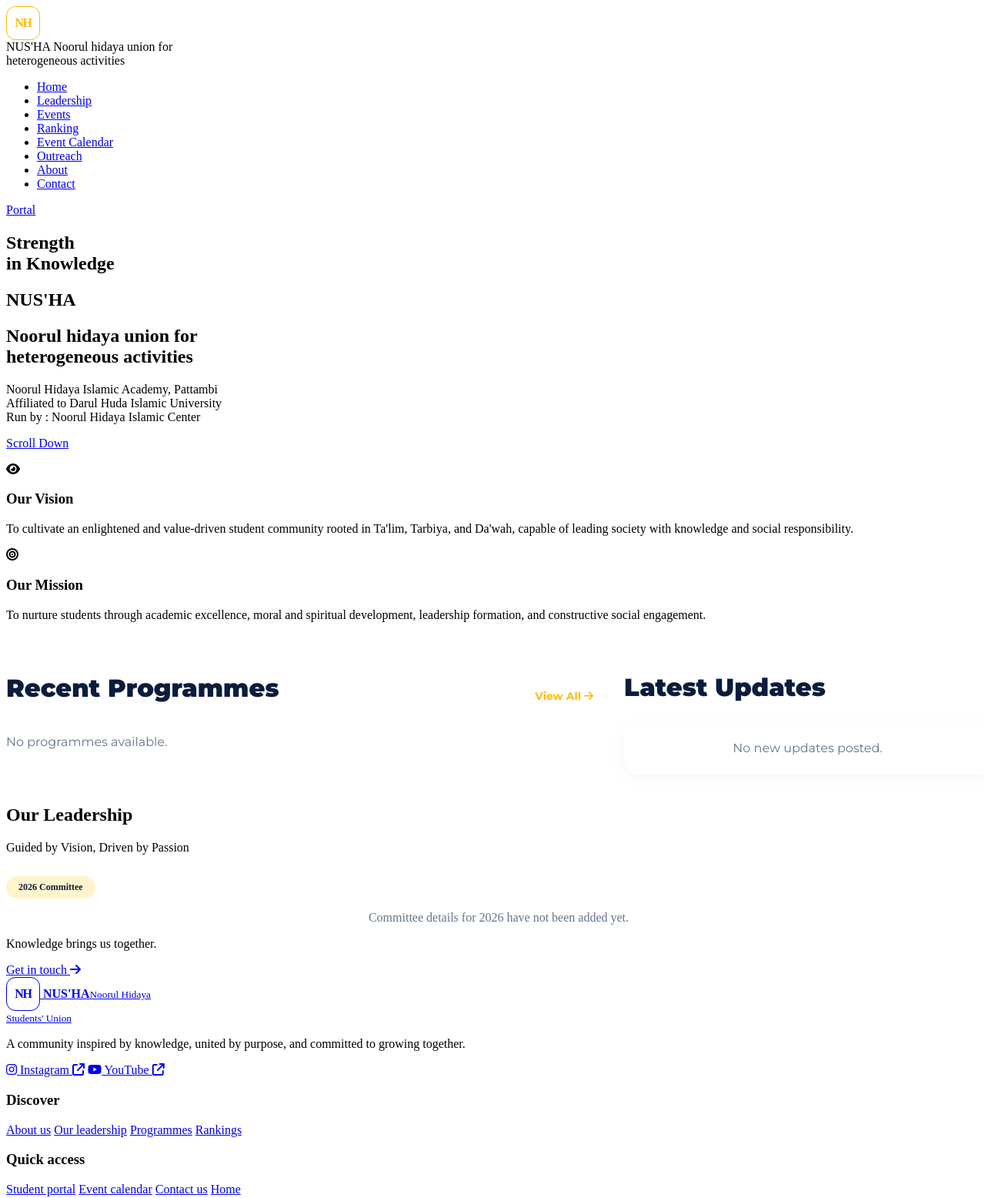
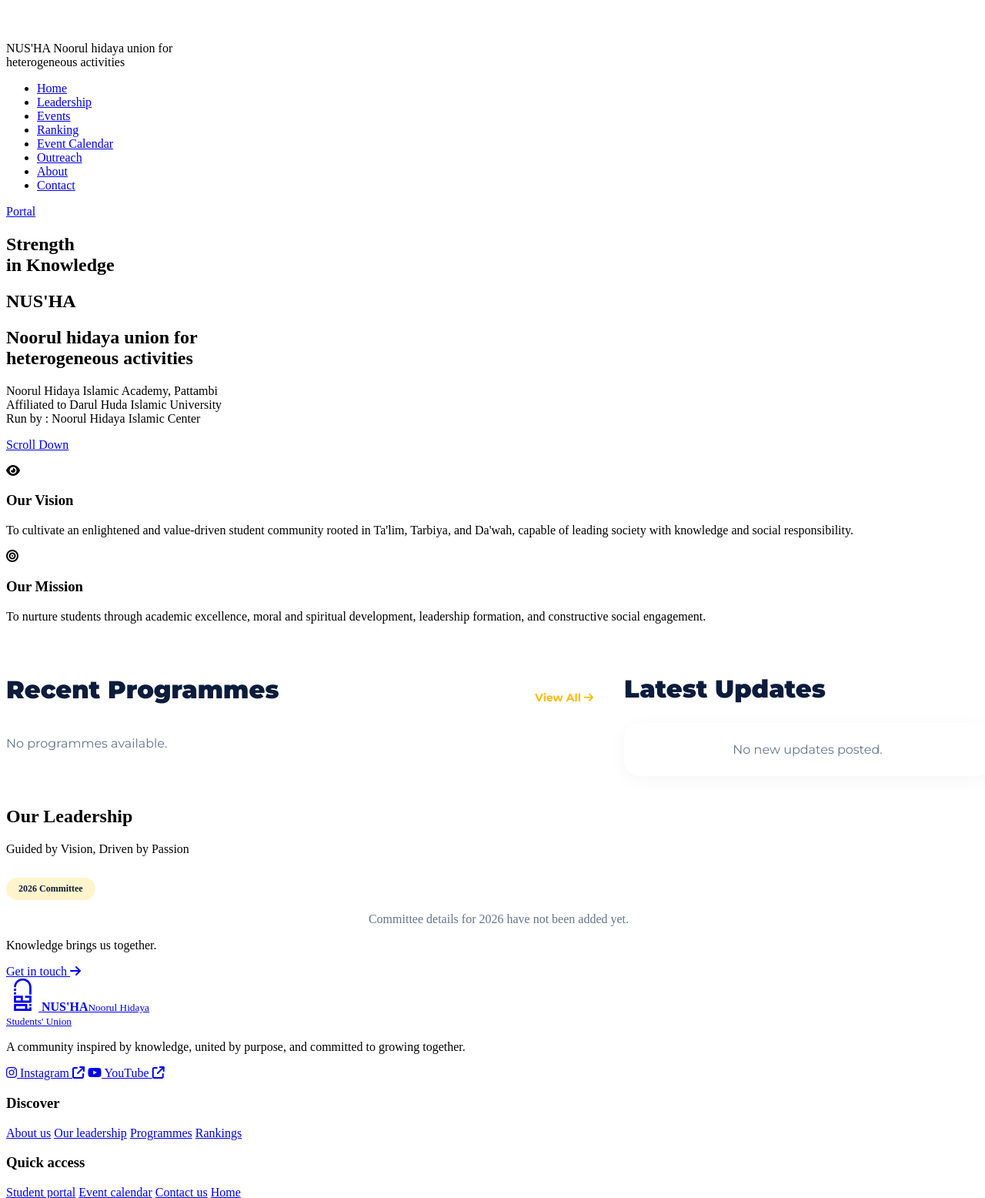
Before and after one commit to nushanhia-tech/nushawebsite, a PHP site: page /legacy/index.php in a window 1280 px wide. Shown: the top 1556 px of the page at 77% size. Run offline with PHP 8.4, Linux system fonts and the light colour scheme.

Commit message:
Use the supplied NUS’HA emblem across public pages and portals

```diff
--- a/app/style.css
+++ b/app/style.css
@@ -71,6 +71,10 @@ p {
   background: #182f55;
   color: #fff;
 }
+.mark .nusha-mark {
+  width: 25px;
+  height: 31px;
+}
 .rail-links {
   width: 100%;
   display: grid;
@@ -129,8 +133,6 @@ p {
   width: 30px;
   height: 30px;
   flex-basis: 30px;
-  border-radius: 8px;
-  font-size: 12px;
 }
 .brand-caption {
   font-size: 12px;
--- a/legacy/about.php
+++ b/legacy/about.php
@@ -185,7 +185,7 @@ if ($settings_q && $settings_q->num_rows > 0) {
     <!-- നാവിഗേഷൻ ബാർ -->
     <header id="main-header" class="scrolled fade-in">
         <a href="index.php" class="logo">
-            <span class="nusha-mark" aria-hidden="true">NH</span>
+            <span class="nusha-mark" aria-hidden="true"></span>
             <div class="logo-text">
                 <span class="logo-title">NUS'HA</span>
                 <span class="logo-sub">Noorul hidaya union for<br>heterogeneous activities</span>
--- a/legacy/calendar.php
+++ b/legacy/calendar.php
@@ -276,7 +276,7 @@ $report_events_json = json_encode($all_events, JSON_HEX_TAG | JSON_HEX_APOS | JS
     <!-- Header -->
     <header id="main-header" class="scrolled fade-in">
         <div class="logo">
-            <span class="nusha-mark" aria-hidden="true">NH</span>
+            <span class="nusha-mark" aria-hidden="true"></span>
             <div class="logo-text">
                 <span class="logo-title">NUS'HA</span>
                 <span class="logo-sub">Noorul hidaya union for<br>heterogeneous activities</span>
--- a/legacy/contact.php
+++ b/legacy/contact.php
@@ -200,7 +200,7 @@ if ($settings_q && $settings_q->num_rows > 0) {
     <!-- നാവിഗേഷൻ ബാർ -->
     <header id="main-header" class="scrolled fade-in">
         <a href="index.php" class="logo">
-            <span class="nusha-mark" aria-hidden="true">NH</span>
+            <span class="nusha-mark" aria-hidden="true"></span>
             <div class="logo-text">
                 <span class="logo-title">NUS'HA</span>
                 <span class="logo-sub">Noorul hidaya union for<br>heterogeneous activities</span>
--- a/legacy/events.php
+++ b/legacy/events.php
@@ -197,7 +197,7 @@ if ($settings_q && $settings_q->num_rows > 0) {
     <!-- നാവിഗേഷൻ ബാർ -->
     <header id="main-header" class="scrolled fade-in">
         <a href="index.php" class="logo">
-            <span class="nusha-mark" aria-hidden="true">NH</span>
+            <span class="nusha-mark" aria-hidden="true"></span>
             <div class="logo-text">
                 <span class="logo-title">NUS'HA</span>
                 <span class="logo-sub">Noorul hidaya union for<br>heterogeneous activities</span>
--- a/legacy/footer.php
+++ b/legacy/footer.php
@@ -7,7 +7,7 @@
         <div class="nf-grid">
             <div class="nf-brand-col">
                 <a href="index.php" class="nf-brand" aria-label="NUS'HA home">
-                    <span class="nusha-mark" aria-hidden="true">NH</span>
+                    <span class="nusha-mark" aria-hidden="true"></span>
                     <span><strong>NUS'HA</strong><small>Noorul Hidaya<br>Students' Union</small></span>
                 </a>
                 <p class="nf-description">A community inspired by knowledge, united by purpose, and committed to growing together.</p>
--- a/legacy/index.php
+++ b/legacy/index.php
@@ -305,7 +305,7 @@ try {
     <header id="main-header" class="fade-in">
         <!-- Logo -->
         <div class="logo">
-            <span class="nusha-mark" aria-hidden="true">NH</span>
+            <span class="nusha-mark" aria-hidden="true"></span>
             <div class="logo-text">
                 <span class="logo-title">NUS'HA</span>
                 <span class="logo-sub">Noorul hidaya union for<br>heterogeneous activities</span>
--- a/legacy/leadership.php
+++ b/legacy/leadership.php
@@ -391,7 +391,7 @@ try {
     <!-- നാവിഗേഷൻ ബാർ -->
     <header id="main-header" class="scrolled fade-in">
         <a href="index.php" class="logo">
-            <span class="nusha-mark" aria-hidden="true">NH</span>
+            <span class="nusha-mark" aria-hidden="true"></span>
             <div class="logo-text">
                 <span class="logo-title">NUS'HA</span>
                 <span class="logo-sub">Noorul hidaya union for<br>heterogeneous activities</span>
--- a/legacy/outreach.php
+++ b/legacy/outreach.php
@@ -196,7 +196,7 @@ if ($posts_query && $posts_query->num_rows > 0) {
     <!-- നാവിഗേഷൻ ബാർ -->
     <header id="main-header" class="scrolled fade-in">
         <a href="index.php" class="logo">
-            <span class="nusha-mark" aria-hidden="true">NH</span>
+            <span class="nusha-mark" aria-hidden="true"></span>
             <div class="logo-text">
                 <span class="logo-title">NUS'HA</span>
                 <span class="logo-sub">Noorul hidaya union for<br>heterogeneous activities</span>
--- a/legacy/ranking.php
+++ b/legacy/ranking.php
@@ -496,7 +496,7 @@ $ranking_payload = [
     <!-- നാവിഗേഷൻ ബാർ -->
     <header id="main-header" class="scrolled fade-in">
         <a href="index.php" class="logo">
-            <span class="nusha-mark" aria-hidden="true">NH</span>
+            <span class="nusha-mark" aria-hidden="true"></span>
             <div class="logo-text">
                 <span class="logo-title">NUS'HA</span>
                 <span class="logo-sub">Noorul hidaya union for<br>heterogeneous activities</span>
--- a/public/brand.css
+++ b/public/brand.css
@@ -4,18 +4,19 @@
   flex: 0 0 42px;
   display: inline-grid;
   place-items: center;
-  border: 1px solid currentColor;
-  border-radius: 12px;
-  background: transparent;
   color: inherit;
-  font-size: 16px;
-  font-weight: 850;
-  line-height: 1;
-  letter-spacing: -0.08em;
+}
+
+.nusha-mark::before {
+  content: "";
+  width: 100%;
+  height: 100%;
+  background: currentColor;
+  mask: url("/nusha-logo.svg") center / contain no-repeat;
 }
 
 .logo .nusha-mark {
-  color: #fbbc05;
+  color: #fff;
 }
 
 header.scrolled .nusha-mark,
@@ -28,3 +29,10 @@ body:not(:has(.hero)) header .nusha-mark {
     color: #0b1c3c;
   }
 }
+
+@media (forced-colors: active) {
+  .nusha-mark::before {
+    forced-color-adjust: none;
+    background: CanvasText;
+  }
+}
```
Also changed, not shown: app/portals/page.js (+2 -6 lines), README.md, public/nusha-logo.svg (added).
